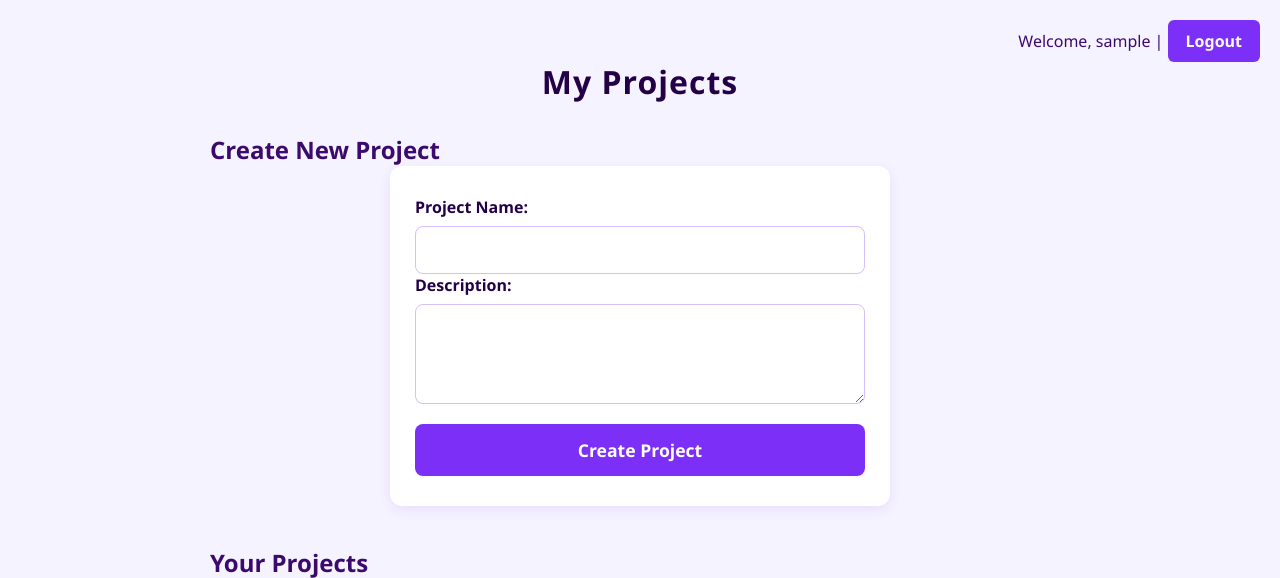
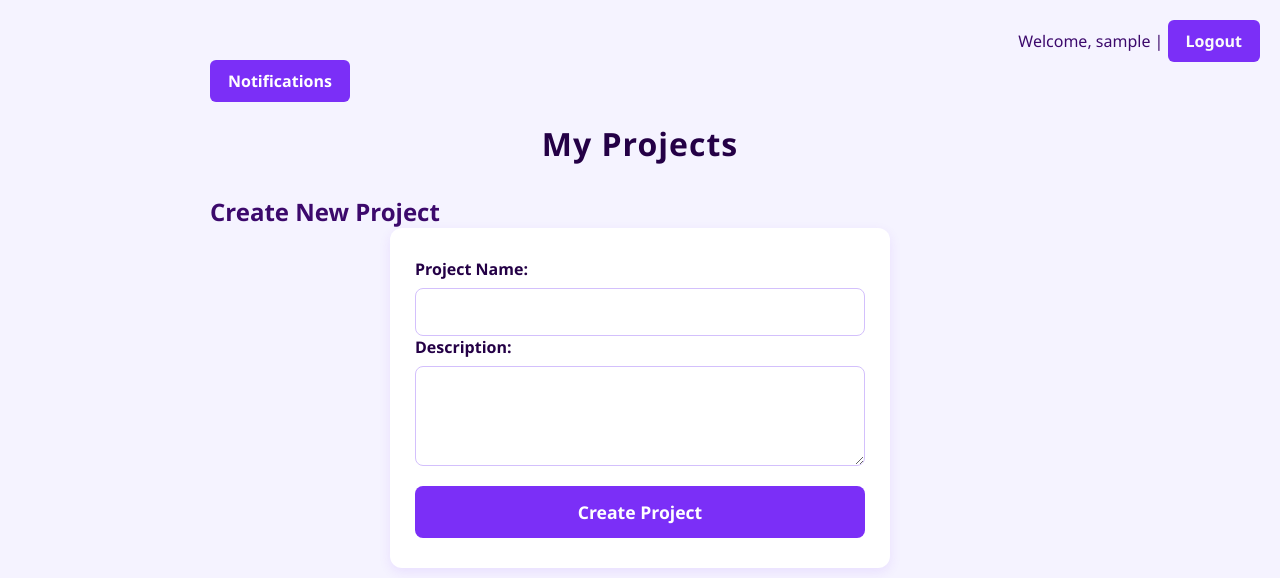
Before and after one commit to Judinus10/planit, a PHP site: page /projects.php in a window 1280 px wide. Shown: the top 578 px of the page. Run offline with PHP 8.4, Linux system fonts and the light colour scheme; the visitor is signed in with stand-in values (Sample User, id 1); data that the repository does not hold is empty.

Commit message:
added notification option

```diff
--- a/projects.php
+++ b/projects.php
@@ -77,6 +77,8 @@ $projects_result = $conn->query("SELECT * FROM projects WHERE created_by=$user_i
         <p>Welcome, <?php echo htmlspecialchars($_SESSION['username']); ?> | <a href="logout.php">Logout</a></p>
     </div>
 
+    <a href="notification.php" style="margin-right:10px;">Notifications</a>
+
     <h1>My Projects</h1>
 
     <?php if ($message)
```
